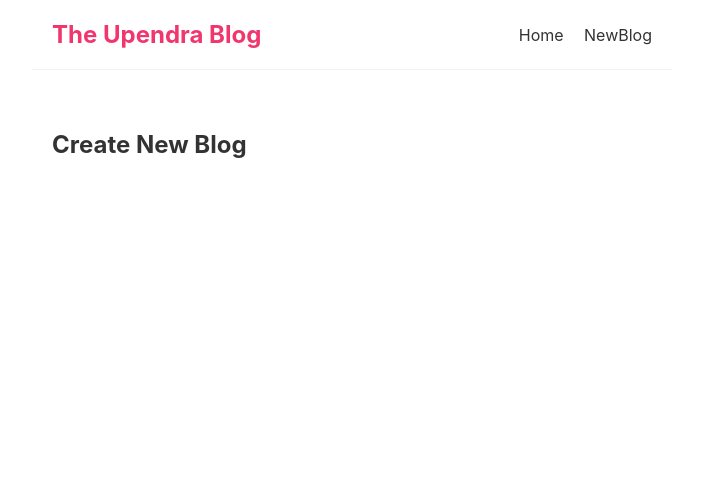
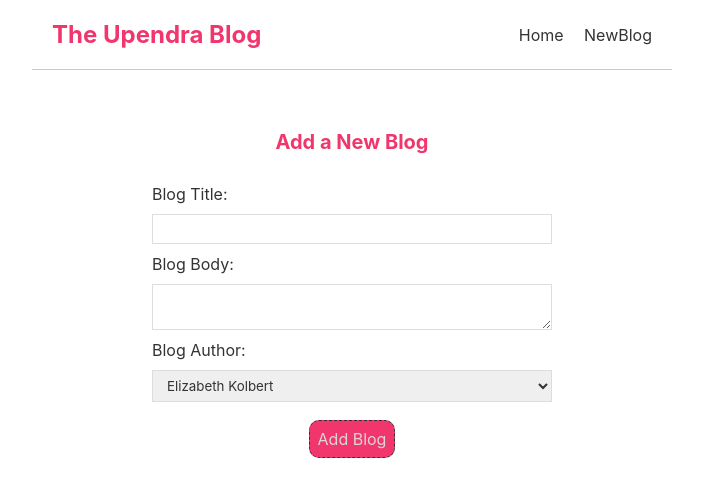
Before and after one commit to Upendra672/upendrablog-React, a React (Vite) app: page /create in a window 1280 px wide. Shown: the top 496 px of the page, without its empty margins (288-991 px from the left). Built offline with nearby package versions, Linux system fonts and the light colour scheme.

Commit message:
create blog component done using post pai

```diff
--- a/data/db.json
+++ b/data/db.json
@@ -17,6 +17,24 @@
       "body": "Weisman’s The World Without Us is largely a thought experiment. It asks the question as to what the world would look like if we, humans, suddenly disappeared from it. What would happen to nature? To our cities? To all the things we left behind? The depth of humanity’s encroachment upon nature is hard to really imagine. We have built so much, and we have left footprints that will stay for generations to come. To really put into perspective how much human activity has affected the natural world, The World Without Us takes a step back and looks at how the world would react to our disappearance. How long would it take for nature to reclaim our cities? How will surviving species fare, and eventually evolve? And what will be the most lasting legacies of humanity on this planet? Steeped in a scientific understanding of the power of the natural world and the extent of humanity’s impact, The World Without Us creates a surreal and fantastical world to present what humanity’s relationship with nature really means.",
       "author": "Alan Weisman (2007)",
       "id": 3
+    },
+    {
+      "title": "How to make love",
+      "body": "i, yes, your daily PSA: Stop catering to men's needs as if yours don't matter. Especially in the bedroom. It’s the year 2021. As women channeling major Lizzo energy, it's just as important to seek your own pleasure as it is your partners.\n\nSo first off: Lose the regressive trope of needing to please your man, and only your man, because that’s totally backwards. Your orgasm matters just as much as your partner’s does (no matter what your genitalia looks like). We good? Good.\n\nNow, if you’re just in the slightest curious about what your man may crave in the bedroom, totally get that. Highly recommend you initiate a sex talk since great sex = great communication. But if you also just want to do your research first (you know, to figure out what you want to talk about before talking about it), we’ve gotchu.",
+      "author": "Henry David Thoreau",
+      "id": 4
+    },
+    {
+      "title": "How to do love",
+      "body": "i, yes, your daily PSA: Stop catering to men's needs as if yours don't matter. Especially in the bedroom. It’s the year 2021. As women channeling major Lizzo energy, it's just as important to seek your own pleasure as it is your partners.\n\nSo first off: Lose the regressive trope of needing to please your man, and only your man, because that’s totally backwards. Your orgasm matters just as much as your partner’s does (no matter what your genitalia looks like). We good? Good.\n\nNow, if you’re just in the slightest curious about what your man may crave in the bedroom, totally get that. Highly recommend you initiate a sex talk since great sex = great communication. But if you also just want to do your research first (you know, to figure out what you want to talk about before talking about it), we’ve gotchu.",
+      "author": "Elizabeth Kolbert",
+      "id": 5
+    },
+    {
+      "title": "a",
+      "body": "a",
+      "author": "Elizabeth Kolbert",
+      "id": 6
     }
   ]
 }
--- a/src/components/Pages/CreateBlog.jsx
+++ b/src/components/Pages/CreateBlog.jsx
@@ -1,11 +1,78 @@
-import React from 'react'
+import axios from "axios";
+import React, { useState } from "react";
+import { useNavigate } from "react-router-dom";
 
 const NewBlog = () => {
+
+  const navigate = useNavigate();
+
+  const [title, setTitle] = useState("");
+  const [body, setBody] = useState("");
+  const [author, setAuthor] = useState("Elizabeth Kolbert");
+  const [isLoading, setIsLoading] = useState(false);
+
+
+  const data = {
+    title: title,
+    body: body,
+    author: author,
+  };
+
+  const handleSubmit = (e) => {
+    e.preventDefault();
+    const submitData = async () => {
+      try {
+        setIsLoading(true)
+        const response = await axios.post("http://localhost:8000/blogs", data);
+        console.log("Blog added successfully:", response.data);
+        setTitle('')
+        setBody('')
+        setAuthor('')
+        setIsLoading(false)
+        navigate("/");
+      } catch (error) {
+        console.error("Error adding the blog:", error.message);
+      }
+    };
+
+    submitData();
+  };
+
   return (
-    <div className='NewBlog'>
-      <h2>Create New Blog</h2>
+    <div className="create-blog">
+      <h2>Add a New Blog</h2>
+      <form onSubmit={handleSubmit}>
+        <label htmlFor="title">Blog Title:</label>
+        <input
+          type="text"
+          id="title"
+          required
+          value={title}
+          onChange={(e) => setTitle(e.target.value)}
+        />
+        <label htmlFor="body">Blog Body:</label>
+        <textarea
+          id="body"
+          value={body}
+          required
+          onChange={(e) => setBody(e.target.value)}
+        ></textarea>
+        <label htmlFor="author">Blog Author:</label>
+        <select
+          id="author"
+          value={author}
+          onChange={(e) => setAuthor(e.target.value)}
+          required
+        >
+          <option value="Elizabeth Kolbert">Elizabeth Kolbert</option>
+          <option value="Henry David Thoreau">Henry David Thoreau</option>
+          <option value="Alan Weisman">Alan Weisman</option>
+        </select>
+        {!isLoading && <button>Add Blog</button>}
+        {isLoading && <button>Adding Blog...</button>}
+      </form>
     </div>
-  )
-}
+  );
+};
 
-export default NewBlog
+export default NewBlog;
--- a/src/index.css
+++ b/src/index.css
@@ -1,10 +1,9 @@
 :root {
-
-  --text-color-sm : #333;
-  --text-color-md :#f1356d;
+  --text-color-sm: #333;
+  --text-color-md: #f1356d;
   /* --text-color-md :#0a9df9; */
-  --border-color : #dbd6d6;
-  --shadow-color: rgba(0, 0, 0, 0.1)
+  --border-color: #dbd6d6;
+  --shadow-color: rgba(0, 0, 0, 0.1);
 }
 
 * {
@@ -13,7 +12,7 @@
   color: var(--text-color-sm);
 }
 
-a{
+a {
   text-decoration: none;
 }
 
@@ -24,21 +23,21 @@ a{
   align-items: center;
   max-width: 600px;
   margin: 0 auto;
-  border-bottom: 1px solid #f2f2f2;
+  border-bottom: 1px solid #ccc8c8;
 }
 
-.navbar h1{
+.navbar h1 {
   color: var(--text-color-md);
 }
 
-.navbar .links{
-margin-left: auto;
+.navbar .links {
+  margin-left: auto;
 }
-.navbar a{
+.navbar a {
   margin-left: 16px;
   text-decoration: none;
 }
-.navbar a:hover{
+.navbar a:hover {
   color: var(--text-color-md);
 }
 .content {
@@ -49,45 +48,83 @@ margin-left: auto;
 
 /* blog previews list css */
 
-.blog-previews{
+.blog-previews {
   padding: 10px 16px;
   margin: 20px 0;
   border-bottom: 1px solid var(--border-color);
 }
 
-.blog-previews:hover{
-  box-shadow:  1px 3px 5px var(--shadow-color);
+.blog-previews:hover {
+  box-shadow: 1px 3px 5px var(--shadow-color);
 }
-.blog-previews h2{
+.blog-previews h2 {
   font-size: 20px;
   color: var(--text-color-md);
   margin: 0 0 8px 0;
 }
 
-
 /* buttons css */
 
-button{
-  background: rgb(182, 189, 190);
-  color: var(--text-color-md);
+button {
+  background: var(--text-color-md);
+  color: var(--border-color);
   border: 1px dashed var(--text-color-sm);
-  padding: 2px 5px;
+  padding: 8px 8px;
   margin: 8px 0 0 0;
   font-size: 16px;
+  border-radius: 10px;
   transition: all 200ms ease-out;
 }
 
-button:hover{
-  background: var(--text-color-md);
-  color: rgb(182, 189, 190);
+button:hover {
+  background: var(--border-color);
+  color: var(--text-color-md);
   box-shadow: 1px 3px 5px var(--shadow-color);
 }
 
 /* blog-details css */
 
-.blog-details div{
-  margin: 40px 0;
+.blog-details h2 {
+  font-size: 20px;
+  color: var(--text-color-md);
+  margin-bottom: 10px;
+}
+.blog-details div {
+  margin: 20px 0;
   text-align: justify;
   font-size: 1.5rem;
   word-spacing: 2px;
 }
+
+/* create new blog form */
+.create-blog {
+  max-width: 400px;
+  margin: 0 auto;
+  text-align: center;
+  transition: all 200ms ease-in;
+}
+
+.create-blog:hover{
+  padding: 10px 10px;
+  box-shadow: 1px 3px 10px rgb(55, 54, 54);
+}
+
+.create-blog label {
+  text-align: left;
+  display: block;
+}
+.create-blog h2 {
+  font-size: 20px;
+  color: #f1356d;
+  margin-bottom: 30px;
+}
+.create-blog input,
+.create-blog textarea,
+.create-blog select {
+  width: 100%;
+  padding: 6px 10px;
+  margin: 10px 0;
+  border: 1px solid #ddd;
+  box-sizing: border-box;
+  display: block;
+}
```
Lines whose indentation alone changed are shown as unchanged.
